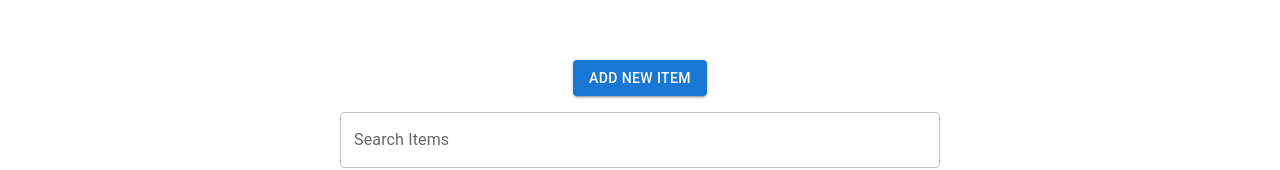
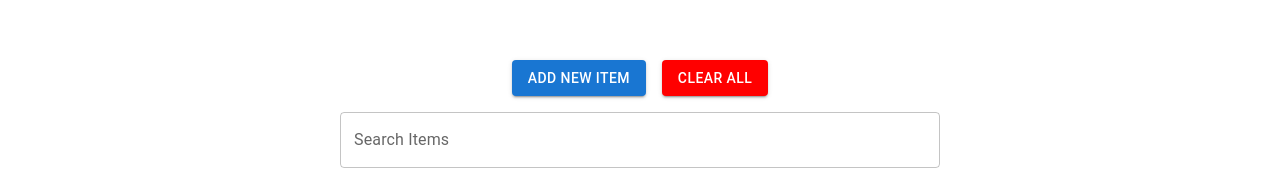
Before and after one commit to tobilobasalawu/pantryTracker, a Next.js app: page / in a window 1280 px wide. Shown: the part 164-334 px from the top of the page. Built offline with nearby package versions, Linux system fonts and the light colour scheme; no server answers; the database is empty.

Commit message:
Adding Clear button

```diff
--- a/src/app/page.js
+++ b/src/app/page.js
@@ -91,6 +91,17 @@ export default function Home() {
     await updateInventory();
   };
 
+  const clearAllItems = async () => {
+    const snapshot = query(collection(firestore, 'inventory'));
+    const docs = await getDocs(snapshot);
+    const batch = firestore.batch();
+    docs.forEach((doc) => {
+      batch.delete(doc.ref);
+    });
+    await batch.commit();
+    await updateInventory();
+  };
+
   const handleOpen = () => setOpen(true);
   const handleClose = () => {
     setOpen(false);
@@ -167,9 +178,14 @@ export default function Home() {
           </Button>
         </Box>
       </Modal>
-      <Button variant="contained" onClick={handleOpen}>
-        Add New Item
-      </Button>
+      <Box display="flex" gap={2}>
+        <Button variant="contained" onClick={handleOpen}>
+          Add New Item
+        </Button>
+        <Button variant="contained" sx={{ bgcolor: 'red' }} onClick={clearAllItems}>
+          Clear All
+        </Button>
+      </Box>
       <TextField
         label="Search Items"
         variant="outlined"
```
